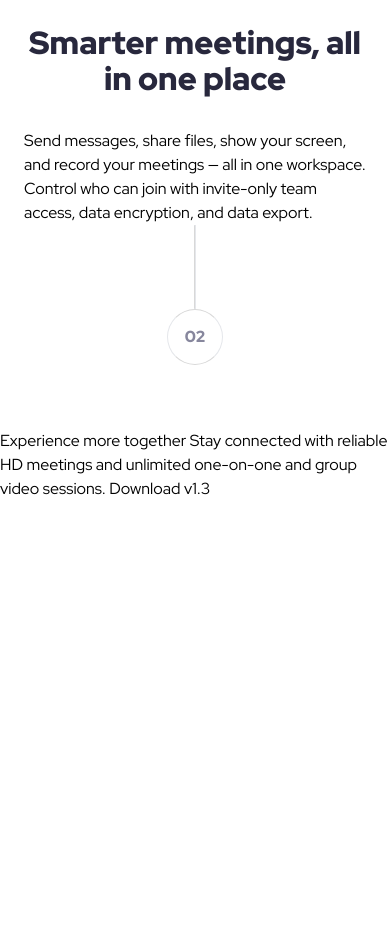
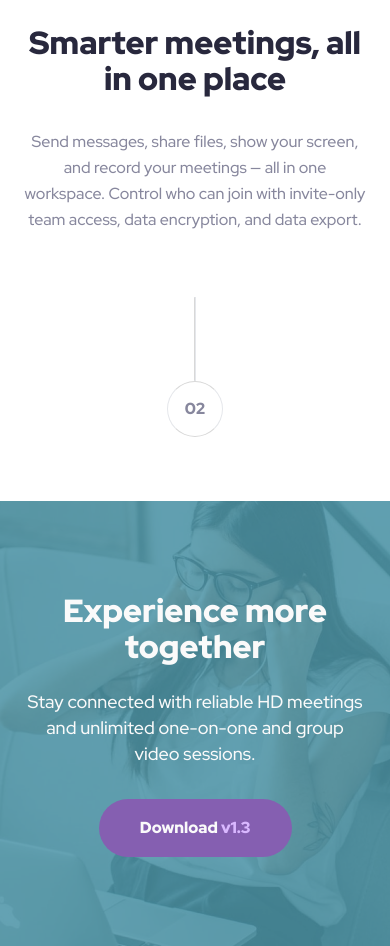
Before and after one commit to flaviare1s/meet-landing-page, a React (Vite) app: page / in a window 390 px wide. Shown: the part 1400-2346 px from the top of the page. Before the commit the page ends 1901 px from the top, so only its background shows below. Built offline with nearby package versions, Linux system fonts and the light colour scheme.

Commit message:
Working on mobile version

```diff
--- a/src/App.jsx
+++ b/src/App.jsx
@@ -1,4 +1,5 @@
 import './App.css'
+import { FooterComponent } from './components/FooterComponent/FooterComponent'
 import { HeroComponent } from './components/HeroComponent/HeroComponent'
 import { HeroImagesLeft } from './components/HeroImagesComponents/HeroImagesLeft'
 import { HeroImagesRight } from './components/HeroImagesComponents/HeroImagesRight'
@@ -31,12 +32,9 @@ export function App() {
       <div>
         < NumberComponent number={'02'} />
       </div>
-
-
-      Experience more together
-      Stay connected with reliable HD meetings and unlimited one-on-one and group video sessions.
-
-      Download v1.3
+      <div>
+        < FooterComponent />
+      </div>
     </div>
   )
 }
--- /dev/null
+++ b/src/components/FooterComponent/FooterComponent.jsx
@@ -0,0 +1,22 @@
+import backgroundImageMobile from '../../assets/mobile/image-footer.jpg'
+import backgroundImageTablet from '../../assets/tablet/image-footer.jpg'
+import backgroundImageDesktop from '../../assets/desktop/image-footer.jpg'
+
+
+export const FooterComponent = () => {
+  return (
+    <div className='relative'>
+        <div className='relative w-full object-cover z-10 flex flex-col justify-center items-center m-auto'>
+            <img className='block md:hidden lg:hidden' src={backgroundImageMobile} alt="Background Image" />
+            <img className='hidden md:block lg:hidden' src={backgroundImageTablet} alt="Background Image" />
+            <img className='hidden md:hidden lg:block' src={backgroundImageDesktop} alt="Background Image" />
+            <div className='absolute inset-0 bg-green opacity-[85%] z-20'/>
+        </div>
+        <div className="flex flex-col justify-center items-center px-6 lg:flex-row lg:justify-between absolute z-40 top-0 pt-[92px] lg:py-[116px]">
+            <h2 className="text-light font-black text-center text-[32px] leading-[36px] md:text-[40px] md:leading-[44px] mb-6 md:mb-8 xl:mb-0">Experience more together</h2>
+            <p className='text-light font-medium text-lg text-center leading-[26px] lg:text-left'>Stay connected with reliable HD meetings and unlimited one-on-one and group video sessions.</p>
+            <button className="w-[193px] h-[58px] bg-dark_purple rounded-[29px] text-light font-black hover:bg-[#B18BDD] mt-8 md:mt-10 lg:mt-0 mb-[72px] md:mb-[66px] lg:mb-0">Download <span className="text-light_purple">v1.3</span></button>
+        </div>
+    </div>
+  )
+}
--- a/src/components/ProductFeaturesComponent/ProductFeaturesComponent.jsx
+++ b/src/components/ProductFeaturesComponent/ProductFeaturesComponent.jsx
@@ -3,7 +3,7 @@ export const ProductFeaturesComponent = () => {
     <div className="px-6 md:px-[98px] xl:px-[450px]">
         <h3 className="uppercase text-green font-black text-center leading-[26px] tracking-[4px] mb-6 md:mb-8">Built for modern use</h3>
         <h2 className="mb-8 text-dark font-black text-center text-[32px] leading-[36px] md:text-[40px] md:leading-[44px]">Smarter meetings, all in one place</h2>
-        <p>
+        <p className="text-grey text-base font-medium text-center leading-[26px] xl:text-lg mb-16 md:mb-[72px] xl:mb-20">
             Send messages, share files, show your screen, and record your meetings — all in one
             workspace. Control who can join with invite-only team access, data encryption, and data export.
         </p>
--- a/tailwind.config.js
+++ b/tailwind.config.js
@@ -18,7 +18,7 @@ export default {
         light_purple: '#D9B8FF',
         light: '#FAFAFA',
         light_grey: '#D8D8D8',
-      }
+      },
     },
   },
   plugins: [],
```
